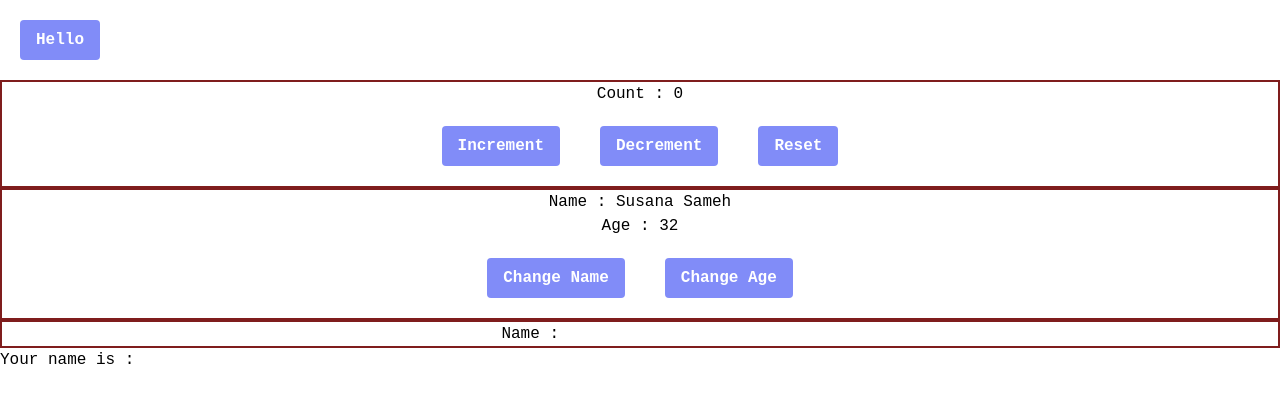
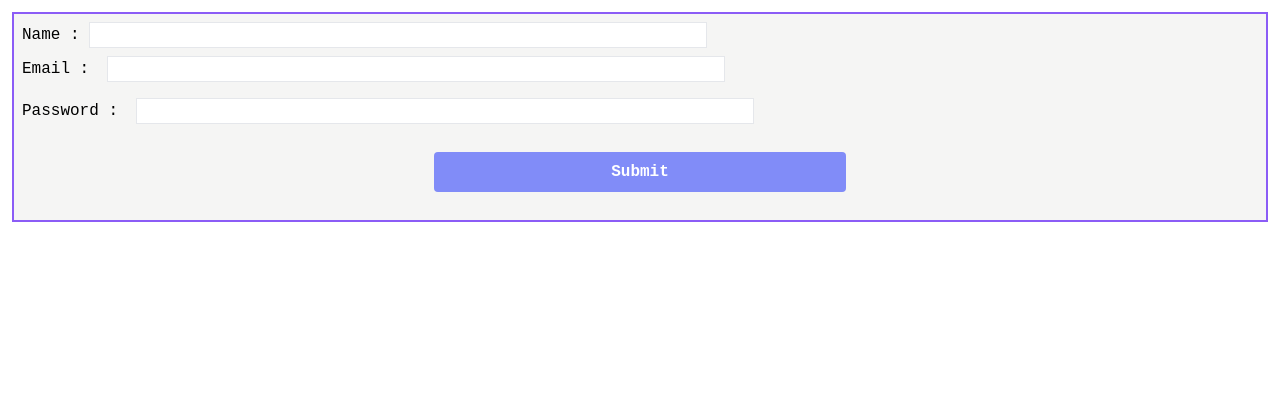
Before and after one commit to susanasameh/react-vite, a React (Vite) app: page / in a window 1280 px wide. Shown: the top 402 px of the page. Built offline with nearby package versions, Linux system fonts and the light colour scheme.

Commit message:
form validation and submit with using useState

```diff
--- a/src/App.jsx
+++ b/src/App.jsx
@@ -59,6 +59,42 @@ function App() {
   //useState with input value
   const [inputValue, setInputValue] = useState("");
 
+
+  //form with useState
+  const [nameInput, setNameInput] = useState("");
+  const [emailInput, setEmailInput] = useState("");
+  const [passwordInput, setPasswordInput] = useState("");
+
+  const handleSubmit =(e) => {
+    e.preventDefault();
+    if (nameInput === "" || nameInput.length < 3) {
+      alert("Please enter your name");
+      return;
+    }
+    if (emailInput === "" || !emailInput.includes("@")) {
+      alert("Please enter a valid email");
+      return;
+    }
+    if (passwordInput.length < 8 || passwordInput === "") {
+      alert("Password must be at least 8 characters");
+      return;
+    }
+    // console.log(nameInput);
+    // console.log(emailInput);
+    // console.log(passwordInput);
+    //if the key of object the same like value of input we can use object destructuring
+    // console.log({nameInput, emailInput, passwordInput});
+
+    //send this data to backend api
+    console.log({ name: nameInput, email: emailInput, password: passwordInput });
+    clearInputs();
+  }
+  function clearInputs() {
+    setNameInput("");
+    setEmailInput("");
+    setPasswordInput("");
+  }
+
   return (
     <>
       {/* <Header />
@@ -77,19 +113,19 @@ function App() {
         onClick={helloFunction} /> */}
 
       {/* using span instead of text props*/}
-      <Button onClick={() => alert("Hello Susana 🥰")}>
+      {/* <Button onClick={() => alert("Hello Susana 🥰")}>
         <span>Hello</span>
-      </Button>
+      </Button> */}
 
-      <div className="text-center border-2 border-red-900">
+      {/* <div className="text-center border-2 border-red-900">
         <h3>Count : {count}</h3>
         <Button onClick={() => setCount(count + 1)}>Increment</Button>
-        {/* //using prev to get the previous value */}
+        // using prev to get the previous value
         <Button onClick={() => setCount((prev) => prev - 1)}>Decrement</Button>
         <Button onClick={() => setCount(0)}>Reset</Button>
-      </div>
+      </div> */}
 
-      <div className="text-center border-2 border-red-900">
+      {/* <div className="text-center border-2 border-red-900">
         <h3>
           Name : {user.fName} {user.lName}
         </h3>
@@ -115,7 +151,54 @@ function App() {
         <input type='text' id='name' value={inputValue} onChange={(e) => setInputValue(e.target.value)} />
 
       </div>
-          <span>Your name is : {inputValue}</span>
+          <span>Your name is : {inputValue}</span> */}
+
+      <div>
+        <form action="" className="flex flex-col m-3 bg-stone-100 p-2 border-violet-500 border-2 " onSubmit={handleSubmit}>
+          <div>
+          <label htmlFor="name">Name : </label>
+          <input
+            type="text"
+            id="name"
+              name="name"
+              value={nameInput}
+              className="border m-auto w-6/12 hover:bg-amber-50 hover:text-amber-600 hover:border-amber-600"
+              onChange={(e) =>setNameInput(e.target.value)}
+            />
+            {/* {console.log(nameInput)} */}
+          </div>
+
+          <div>
+             <label htmlFor="email">Email : </label>
+          <input
+            type="email"
+            id="email"
+              name="email"
+              value={emailInput}
+              className="border m-2 w-6/12 hover:bg-amber-50 hover:text-amber-600 hover:border-amber-600"
+              onChange={(e) => setEmailInput(e.target.value)}
+
+            />
+            {/* {console.log(emailInput)} */}
+          </div>
+
+          <div>
+            <label htmlFor="password">Password : </label>
+          <input
+            type="password"
+            id="password"
+              name="password"
+              value={passwordInput}
+            className="border m-2 w-6/12 hover:bg-amber-50 hover:text-amber-600 hover:border-amber-600"
+            onChange={(e) => setPasswordInput(e.target.value)}
+            />
+            {/* {console.log(passwordInput)} */}
+          </div>
+
+
+          <Button type="submit">Submit</Button>
+        </form>
+      </div>
     </>
   );
 }
--- a/src/components/Button.jsx
+++ b/src/components/Button.jsx
@@ -14,12 +14,12 @@
 //using children to pass html element as props like span in the button
 //we use span instead of text props
 
-export const Button = ({ onClick, children }) => {
+export const Button = ({ type,onClick, children }) => {
 
   return (
     <button
-      type="button"
-      className="bg-indigo-400 hover:bg-red-300 text-white font-bold py-2 px-4 rounded m-5"
+      type={type}
+      className="bg-indigo-400 hover:bg-red-300 text-white font-bold py-2 px-4 rounded m-5 w-4/12 mx-auto"
       onClick={onClick}
     >
       {children}
```
